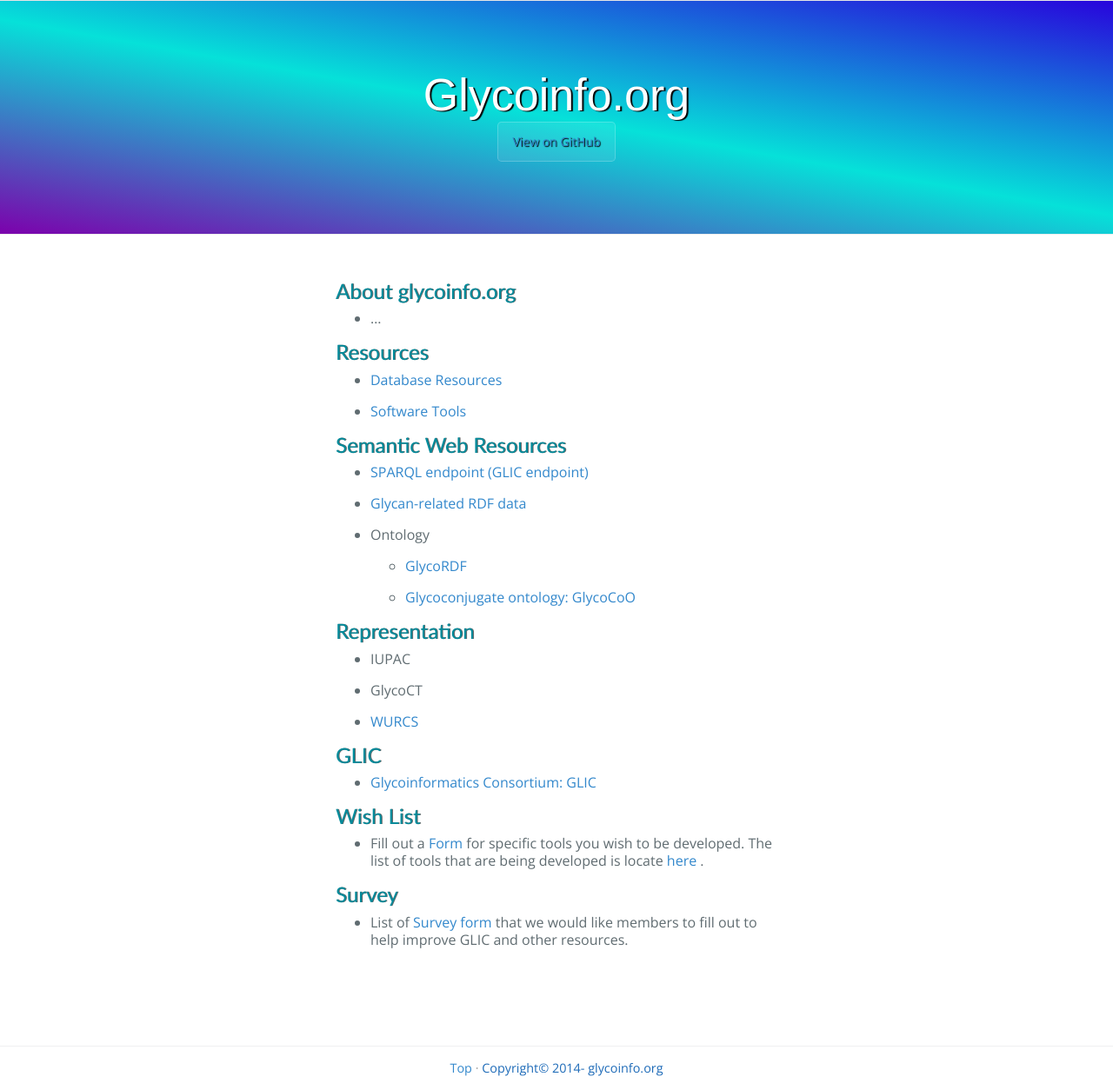
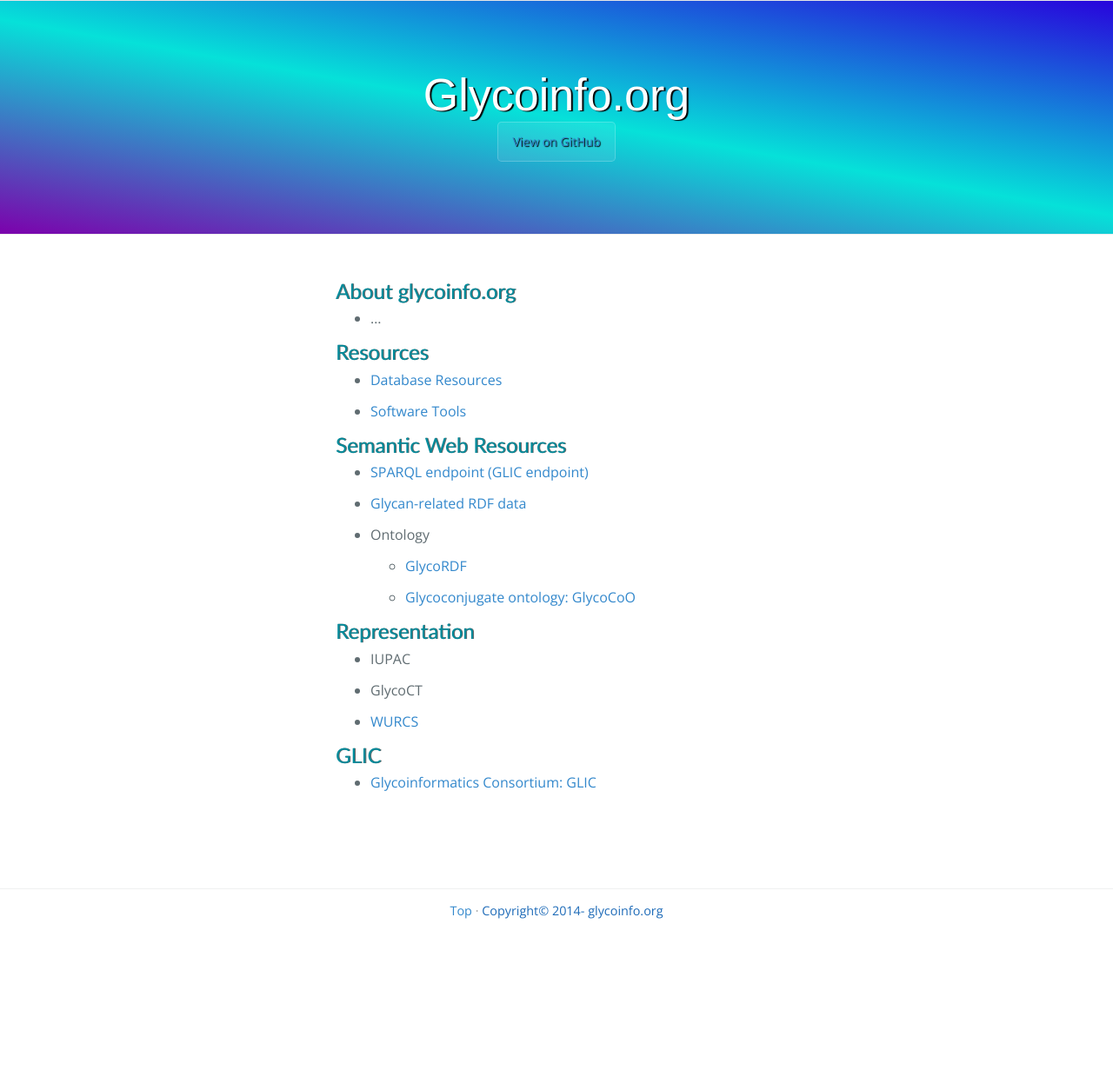
Before and after one commit to glycoinfo/www, a Jekyll site: the page built from index.md, in a window 1280 px wide. Shown: the whole page at 87% size. Built offline with Jekyll 4.4.1, drawn with Linux system fonts in a browser that asks for light colours; nearby versions of some CDN libraries; a script that is not in the unit is left out; after the commit the page ends 1073 px from its top, so only the background shows below that.

Commit message:
Update index.md

```diff
--- a/index.md
+++ b/index.md
@@ -40,14 +40,3 @@
 
 ### GLIC
 * [Glycoinformatics Consortium: GLIC](http://glic.glycoinfo.org/)
-
-
-### Wish List
-
-* Fill out a [Form](http://glic.glycoinfo.org/wishList/)  for specific tools you wish to be developed.
-The list of tools that are being developed is locate [here](http://glic.glycoinfo.org/wishList/toolsList) .
-
-
-### Survey
-
-* List of [Survey form](http://glic.glycoinfo.org/survey)  that we would like members to fill out to help improve GLIC and other resources.
```
